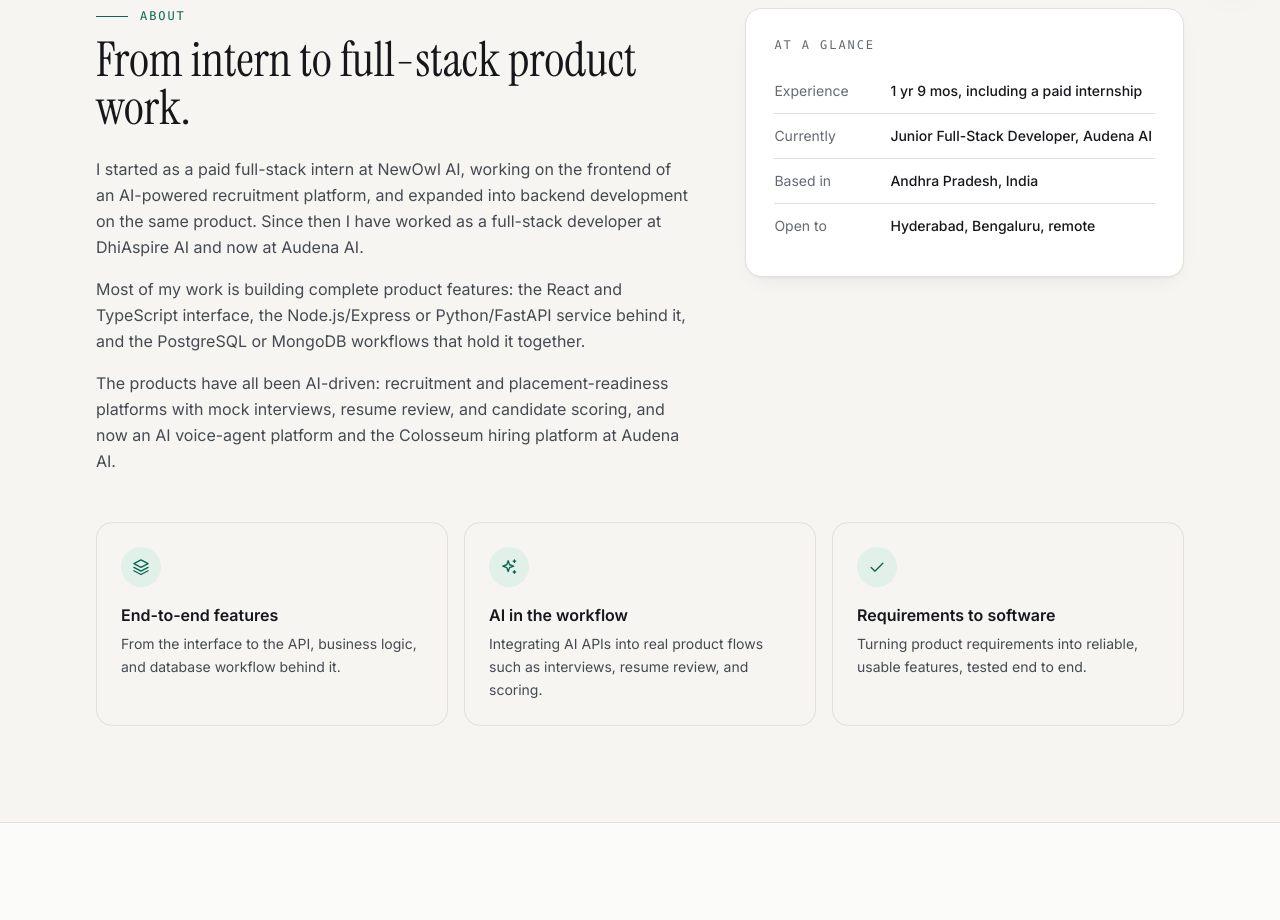
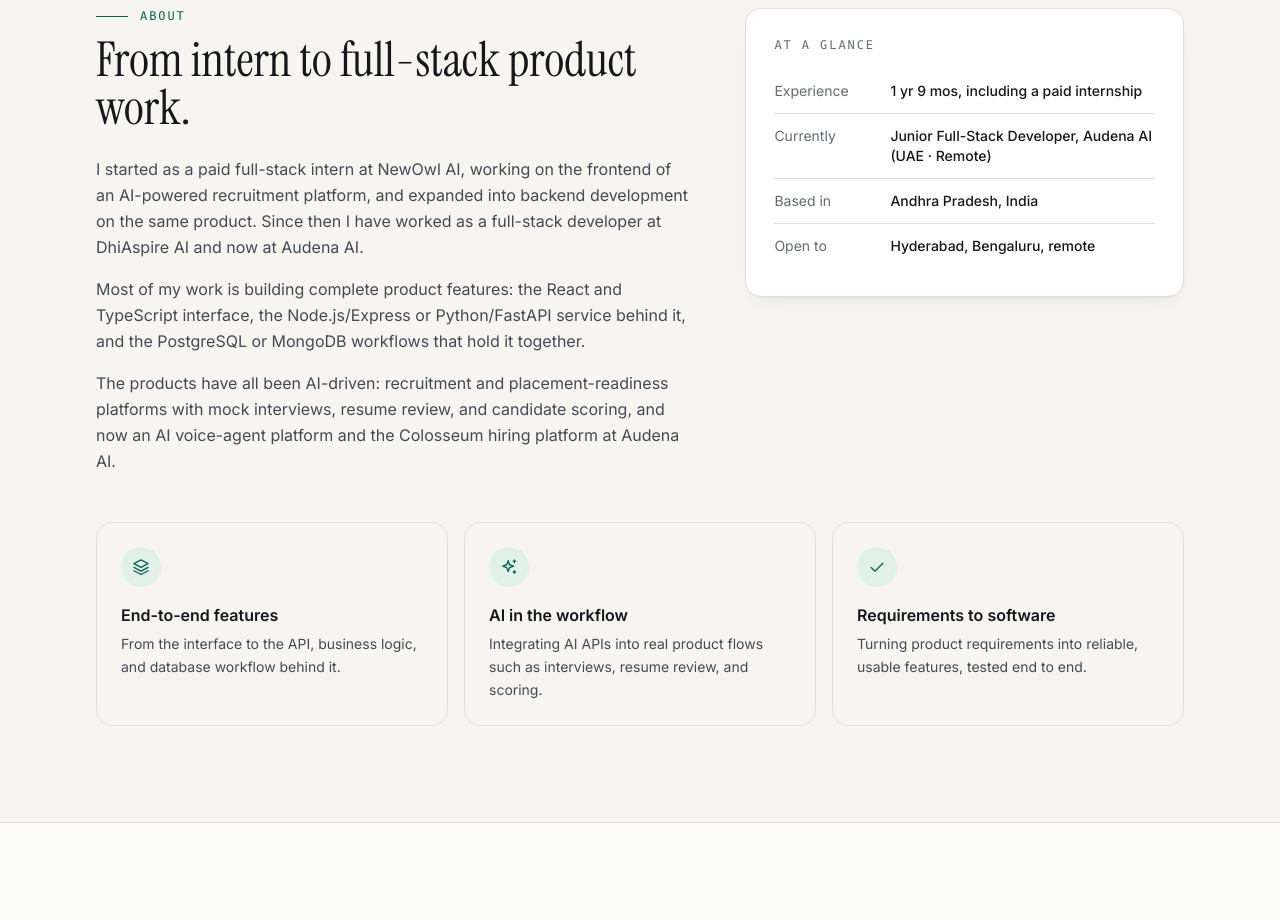
Before and after one commit to V-a-m-c/Portfolio, a React (Create React App) app: page / in a window 1280 px wide. Shown: the part 800-1720 px from the top of the page. Built offline with nearby package versions, Linux system fonts and the light colour scheme; no server answers.

Commit message:
fix: clarify Audena AI remote work location

```diff
--- a/src/data/profile.js
+++ b/src/data/profile.js
@@ -59,7 +59,8 @@
   ],
   facts: [
     { label: "Experience", value: "1 yr 9 mos, including a paid internship" },
-    { label: "Currently", value: "Junior Full-Stack Developer, Audena AI" },
+    // Non-breaking spaces keep "(UAE · Remote)" together when the line wraps.
+    { label: "Currently", value: "Junior Full-Stack Developer, Audena AI (UAE · Remote)" },
     { label: "Based in", value: "Andhra Pradesh, India" },
     { label: "Open to", value: "Hyderabad, Bengaluru, remote" },
   ],
```
